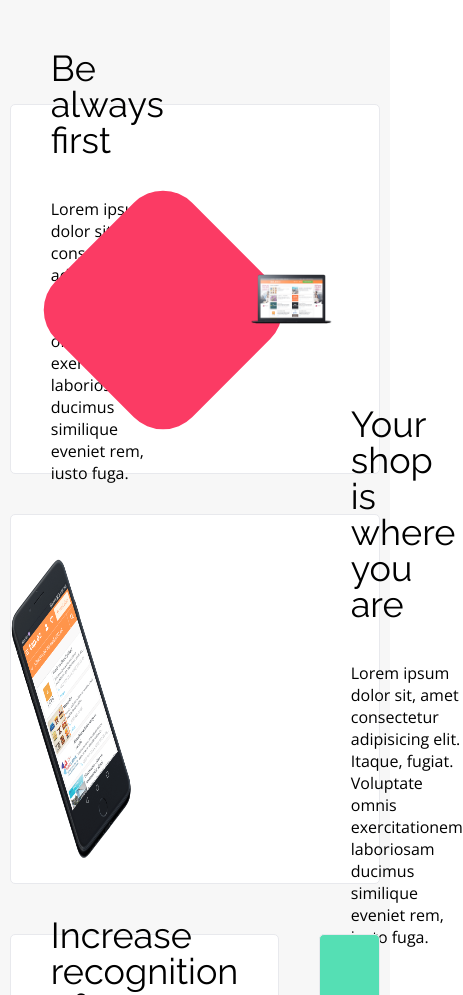
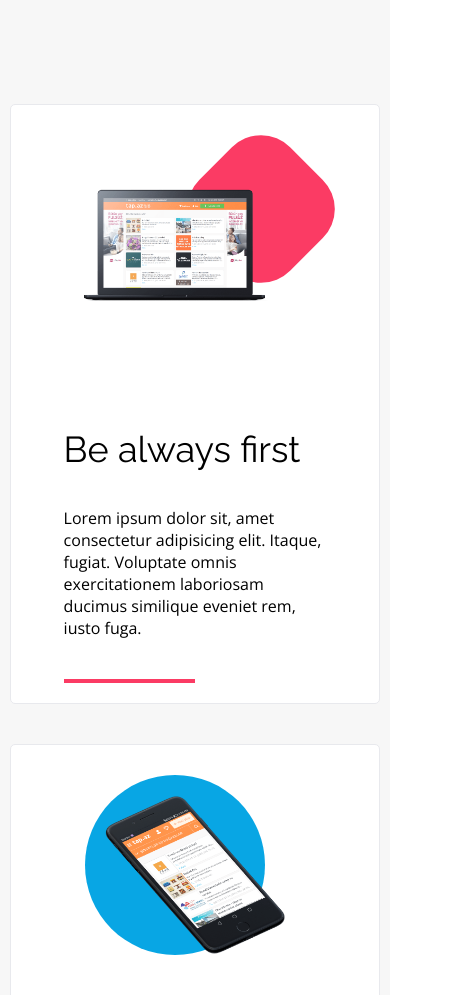
Before and after one commit to martatomchuck/BestShop, a website: page index.html in a window 390 px wide. Shown: the part 1840-2835 px from the top of the page, 463 px wide, since content can reach past the window. Drawn offline with nearby package versions, Linux system fonts and the light colour scheme.

Commit message:
Benefits responsive

```diff
--- a/index.html
+++ b/index.html
@@ -78,7 +78,7 @@
 
     <section id="benefits-page">
         <div class="container">
-            <div class="box">
+            <div class="box diverse">
                 <div class="box-text">
                     <h2>Be always first</h2>
                     <p>Lorem ipsum dolor sit, amet consectetur adipisicing elit. Itaque, fugiat. Voluptate omnis exercitationem laboriosam ducimus similique eveniet rem, iusto fuga.</p>
--- a/scss/components/_benefits.scss
+++ b/scss/components/_benefits.scss
@@ -26,6 +26,7 @@
         width: 100%;
         display: flex;
         align-items: center;
+        justify-content: space-between;
 
         &:hover span::after {
             width: 350px;
@@ -46,12 +47,14 @@
     .iphone {
         position: relative;
         display: flex;
-        justify-content: flex-end;
         padding-top: 20px;
         z-index: 999;
+        left: 100px;
 
         img {
-            max-width: 40%;
+            width: 300px;
+            height: 300px;
+            object-fit: contain;
         }
 
         &::after {
@@ -61,9 +64,9 @@
             height: 300px;
             border-radius: 50%;
             background-color: $color-blue;
-            position: relative;
+            position: absolute;
             z-index: -1;
-            left: -320px;
+            left: -20px;
             bottom: 10px;
             transition: all 900ms ease-in-out;
         }
@@ -73,12 +76,14 @@
     .macbook {
         position: relative;
         display: flex;
-        justify-content: center;
         padding-top: 20px;
         z-index: 999;
+        right: 200px;
 
         img {
-            max-width: 50%;
+            width: 300px;
+            height: 300px;
+            object-fit: contain;
         }
 
         &::after {
@@ -90,15 +95,14 @@
             transform: matrix(0.71, 0.71, -0.71, 0.71, 0, 0);
             background-color: $color-red;
             position: absolute;
-            top: -40px;
-            right: 120px;
+            right: -50px;
             z-index: -1;
             transition: all 900ms ease-in-out;
         }
     }
 
     .box-text {
-        margin: 40px;
+        margin: 30px;
         width: 50%;
 
         h2 {
@@ -169,6 +173,151 @@
     }
 }
 
-@media (max-width: 1124px) {
+@media (max-width: 1200px) {
+    #benefits-page {
+        .macbook {
+            right: 120px;
+        }
+    }
+}
 
+@media (max-width: 1080px) {
+    #benefits-page {
+        .box {
+            height: 560px;
+            padding: 20px;
+            display: flex;
+            align-items: center;
+            flex-direction: column;
+        }
+
+        .diverse {
+            flex-flow: column-reverse;
+        }
+
+        .box-text {
+            margin: 0 10px;
+            padding-top: 10px;
+            width: 80%;
+        }
+
+        .macbook {
+            right: 0;
+
+            img {
+                width: 250px;
+                height: 250px;
+                object-fit: contain;
+            }
+
+            &::after {
+                width: 10em;
+                height: 10em;
+            }
+        }
+
+        .iphone {
+            left: 20px;
+            width: 100%;
+
+            img {
+                width: 250px;
+                height: 250px;
+                object-fit: contain;
+            }
+
+            &::after {
+                width: 250px;
+                height: 250px;
+                bottom: 10px;
+            }
+        }
+
+        .box-container {
+            display: flex;
+            align-items: center;
+            flex-direction: column;
+        }
+
+        .box-small {
+            margin: 10px;
+            width: 100%;
+            height: auto;
+        }
+
+        .picture {
+            width: 100%;
+            height: 300px;
+            padding-top: 70px;
+
+            img {
+                max-width: 50%;
+            }
+        }
+    }
 }
+
+@media (max-width: 630px) {
+    #benefits-page {
+        .box {
+            height: 600px;
+        }
+
+        .box-text {
+            margin: 0 10px;
+            padding-top: 10px;
+            width: 80%;
+        }
+
+        .macbook {
+            right: 20px;
+
+            img {
+                width: 200px;
+                height: 200px;
+                object-fit: contain;
+            }
+
+            &::after {
+                width: 8em;
+                height: 8em;
+            }
+        }
+
+        .iphone {
+            left: 0;
+            width: 100%;
+
+            img {
+                width: 180px;
+                height: 180px;
+                object-fit: contain;
+            }
+
+            &::after {
+                width: 180px;
+                height: 180px;
+                bottom: 10px;
+            }
+        }
+
+        .box-small {
+            margin: 10px;
+            width: 100%;
+            height: auto;
+        }
+
+        .picture {
+            padding-top: 50px;
+
+            img {
+                max-width: 70%;
+            }
+        }
+
+        span::after {
+            width: 50%;
+            transition: none;
+        }
+    }
+}
--- a/scss/components/_contact.scss
+++ b/scss/components/_contact.scss
@@ -16,11 +16,13 @@
         font-family: 'Raleway', sans-serif;
         font-size: 46px;
         font-weight: 400;
+        text-align: center;
     }
 
     p:first-of-type {
         @include paragraph();
         margin-bottom: 50px;
+        text-align: center;
     }
 }
 
```
Also changed, not shown: css/main.css, 1 other file.
